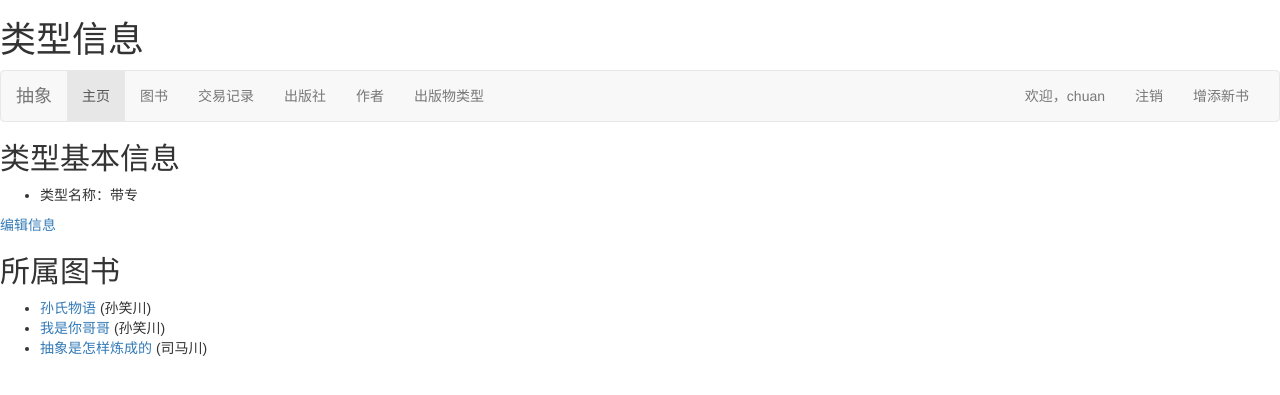
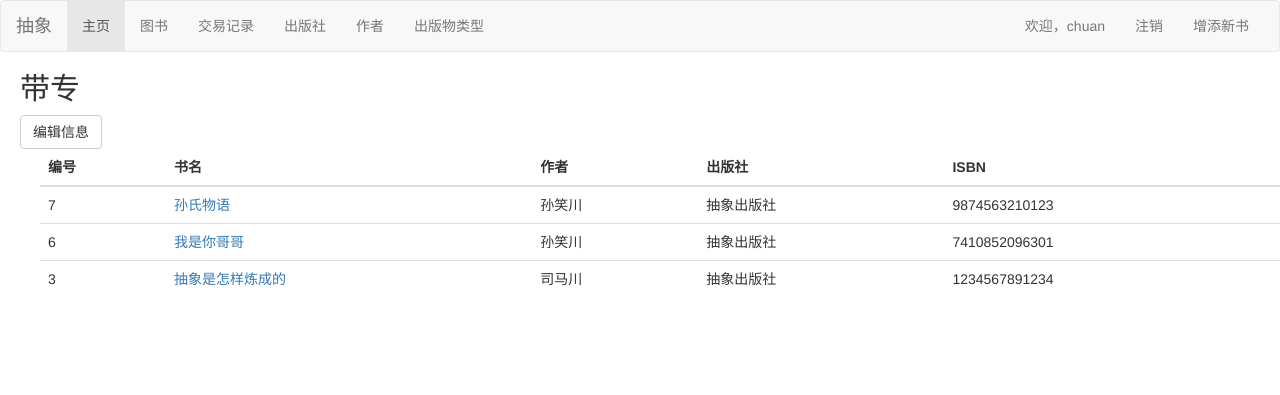
Before and after one commit to jqdai/bookstore_management_system, a Django app: page /bookstore/categories/6/ in a window 1280 px wide. Shown: the top 395 px of the page. Run offline with Django 3.2, Linux system fonts and the light colour scheme; a user stored in the database is signed in; data comes from the database, SQL or seed files in the repository.

Commit message:
调整了类别页面的布局

```diff
--- a/bookstore/templates/bookstore/cat_books.html
+++ b/bookstore/templates/bookstore/cat_books.html
@@ -1,26 +1,42 @@
 {% extends 'base.html' %}
-{% block title %}<h1 class="my-con1">类型信息</h1>{% endblock %}
 
 {% block content %}
-    <div class="body">
-        <h2 class="title-style">类型基本信息</h2>
-        <ul class="b1">
-        <li>类型名称：{{ category.name }}</li>
-        </ul>
 
-        <a href="{% url 'cat_update' category.id %}" class="m1">编辑信息</a>
+    <div class="body" >
+    <div style="margin-left:20px;margin-top:20px">
+    <h2 class="title-style">{{ category.name }}</h2>
+    <a class="btn btn-default" href="{% url 'cat_update' category.id %}" role="button">编辑信息</a>
+    </div>
 
-        <h2 class="title-style">所属图书</h2>
-        <ul class="b1">
+    <ul class="b1">
+    {% if cat_books %}
+    <table class="table table-hover">
+      <thead>
+        <tr>
+            <th>编号</th>
+            <th>书名</th>
+            <th>作者</th>
+            <th>出版社</th>
+            <th>ISBN</th>
+        </tr>
+      </thead>
+      <tbody>
         {% for book in cat_books %}
-        <li>
-          <a href="{{ book.get_absolute_url }}">{{ book.name }}</a> ({{book.get_author}})
-        </li>
-        {% empty %}
-        <li>
-            没有了，没有这类图书了！
-        </li>
+          <tr>
+            <td>{{ book.id }}</td>
+            <td><a href="{{ book.get_absolute_url }}">{{ book.name }}</a></td>
+            <td>{{ book.get_author }}</td>
+            <td>{{ book.publisher }}</td>
+            <td>{{ book.ISBN }}</td>
+          </tr>
         {% endfor %}
+      </tbody>
+    </table>
+
+
+    {% else %}
+      <p>没有了，没有抽象圣经了！</p>
+    {% endif %}
         </ul>
     </div>
 
```
